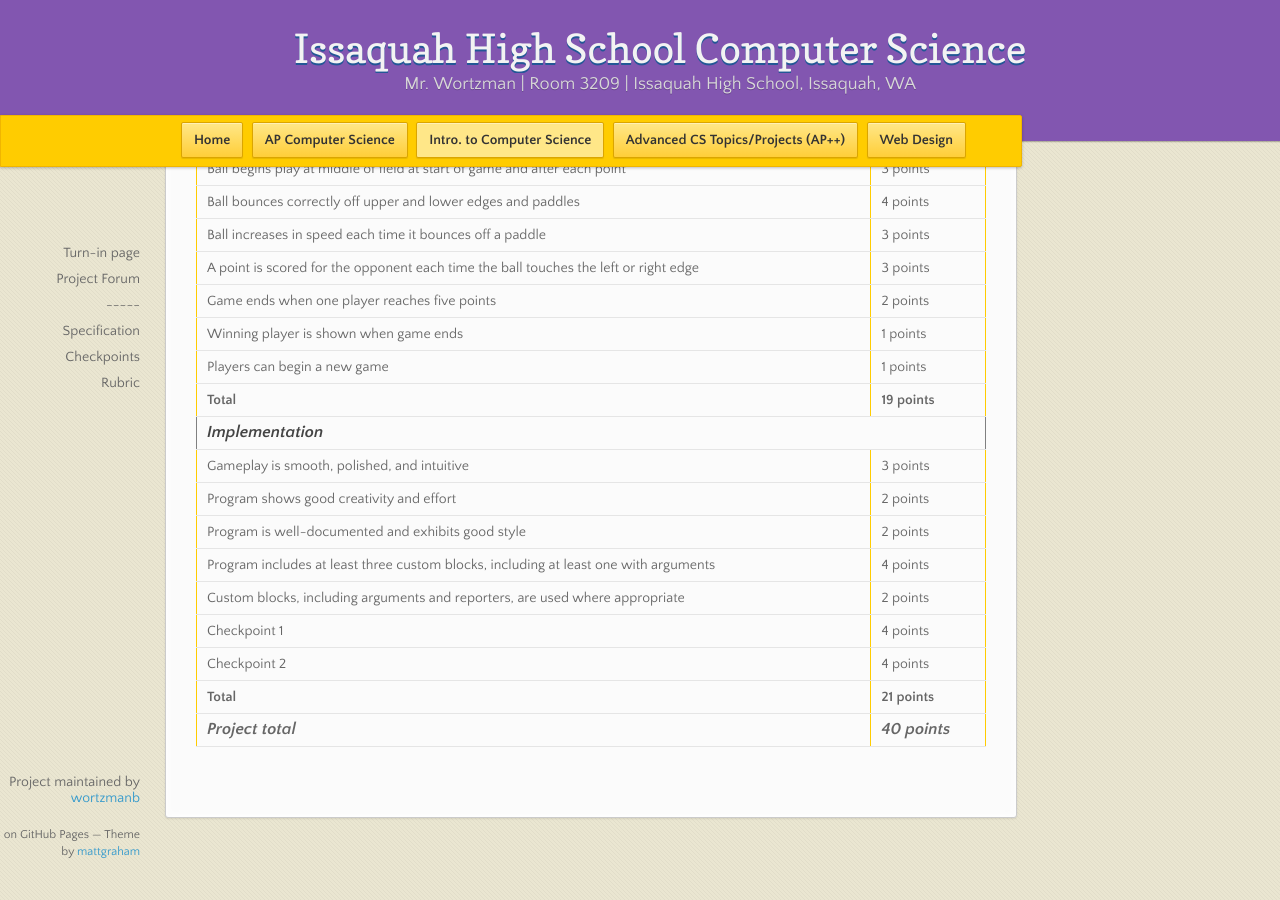
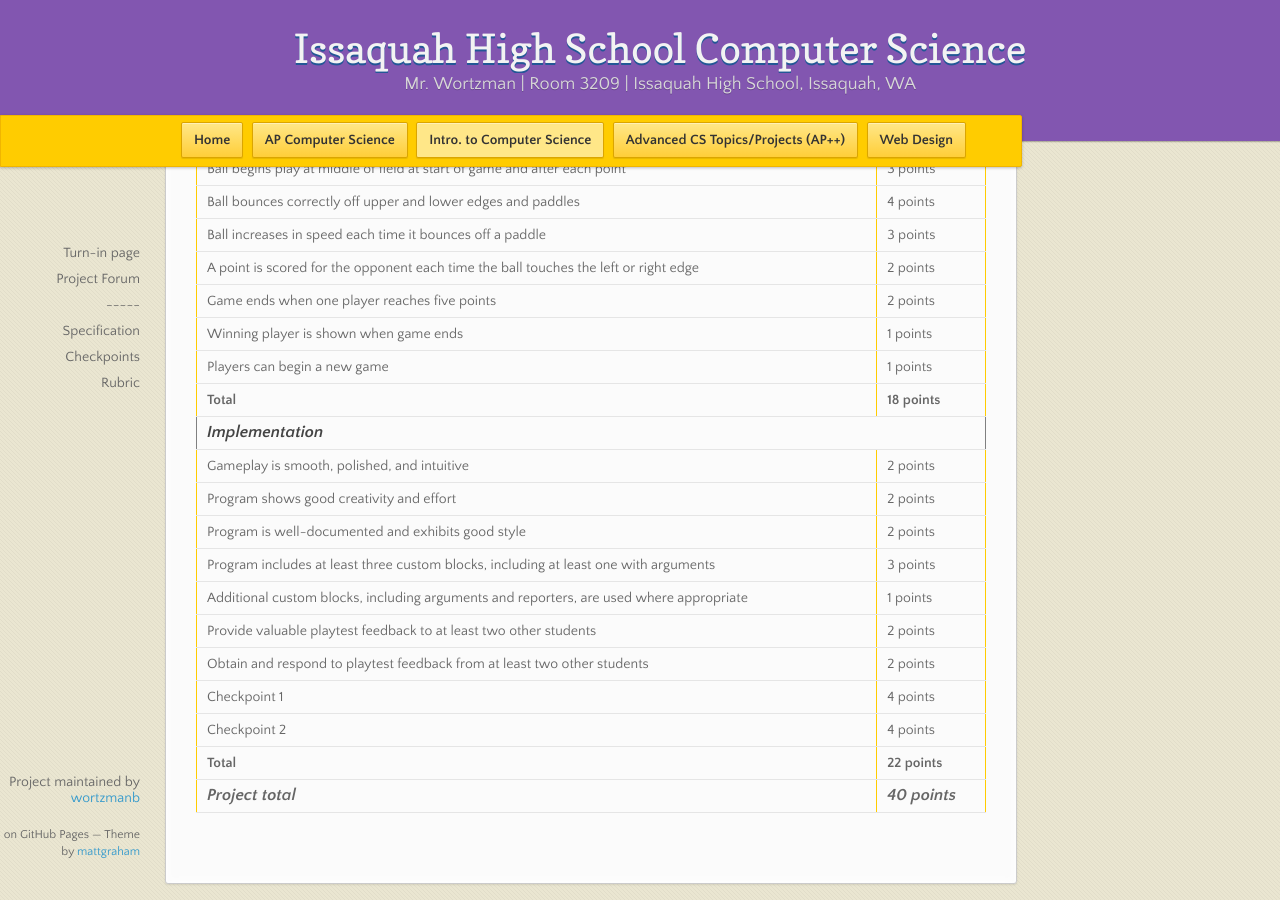
Before and after one commit to stutlerk/ihs-website, a Jekyll site: the page built from _introcs/projects/proj3.md, in a window 1280 px wide and 900 px high, scrolled down 2175 px. Built offline with Jekyll 4.4.1, drawn with Linux system fonts in a browser that asks for light colours; nearby versions of some CDN libraries; before the commit the page ends 3033 px from its top, so only the background shows below that.

Commit message:
Edits to Pong rubric.

```diff
--- a/_introcs/projects/proj3.md
+++ b/_introcs/projects/proj3.md
@@ -31,31 +31,35 @@ rubric:
       - criterion:  Ball increases in speed each time it bounces off a paddle
         value: 3
       - criterion:  A point is scored for the opponent each time the ball touches the left or right edge
-        value: 3
+        value: 2
       - criterion:  Game ends when one player reaches five points
         value: 2
       - criterion:  Winning player is shown when game ends
         value: 1
       - criterion:  Players can begin a new game
         value: 1
-    total: 19
+    total: 18
   implementation:
     criteria:
       - criterion:  Gameplay is smooth, polished, and intuitive
-        value: 3
+        value: 2
       - criterion:  Program shows good creativity and effort
         value: 2
       - criterion:  Program is well-documented and exhibits good style
         value: 2
       - criterion:  Program includes at least three custom blocks, including at least one with arguments
-        value: 4
-      - criterion:  Custom blocks, including arguments and reporters, are used where appropriate
+        value: 3
+      - criterion:  Additional custom blocks, including arguments and reporters, are used where appropriate
+        value: 1
+      - criterion:  Provide valuable playtest feedback to at least two other students
+        value: 2
+      - criterion:  Obtain and respond to playtest feedback from at least two other students
         value: 2
       - criterion:  Checkpoint 1
         value: 4
       - criterion:  Checkpoint 2
         value: 4
-    total: 21
+    total: 22
 ---
 ### Overview
 
```
